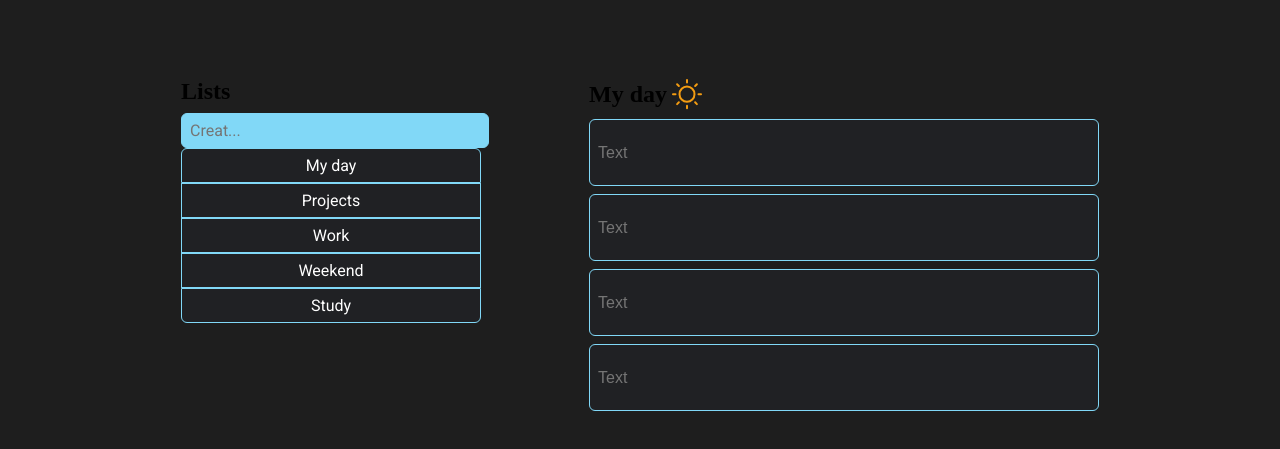
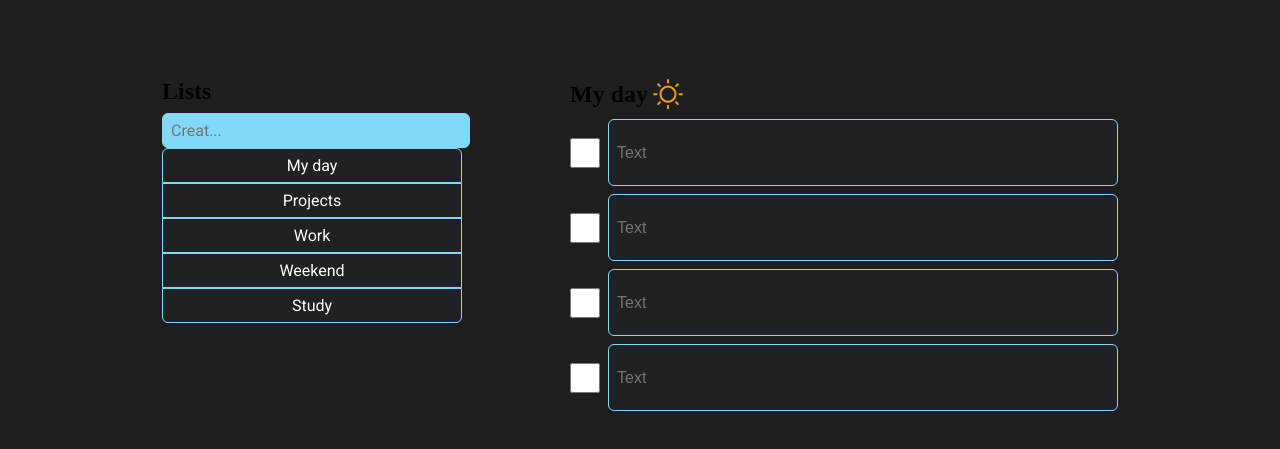
Before and after one commit to deborapianezzer/To-Do-List, a plain HTML site: page index.html in a window 1280 px wide. Shown: the part 147-596 px from the top of the page. Drawn offline with Linux system fonts and the light colour scheme.

Commit message:
configurando o checkbox.

```diff
--- a/index.html
+++ b/index.html
@@ -37,10 +37,10 @@
       </div>
       <div class="topics">
         <ul>
-          <li><input type="text" placeholder="Text"></li>
-          <li><input type="text" placeholder="Text"></li>
-          <li><input type="text" placeholder="Text"></li>
-          <li><input type="text" placeholder="Text"></li>
+          <li> <input type="checkbox"class="checkbox"><input type="text" class="text" placeholder="Text"></li>
+          <li><input type="checkbox"class="checkbox"><input type="text" class="text" placeholder="Text"></li>
+          <li><input type="checkbox" class="checkbox"><input type="text" class="text" placeholder="Text"></li>
+          <li><input type="checkbox" class="checkbox"><input type="text" class="text" placeholder="Text"></li>
         </ul>
       </div>
     </section>
--- a/style.css
+++ b/style.css
@@ -106,7 +106,17 @@ div h2 {
 div.topics ul li{
   margin-bottom: 8px;
 }
-div.topics input {
+div.topics li {
+  display: flex;
+  align-items: center;
+  gap: 8px;
+}
+div.topics input.checkbox {
+  width: 30px;
+  height: 30px;
+  background-color: #FFFFFF;
+}
+div.topics input.text{
   width: 500px;
   height: 65px;
   padding-left: 8px;
```
